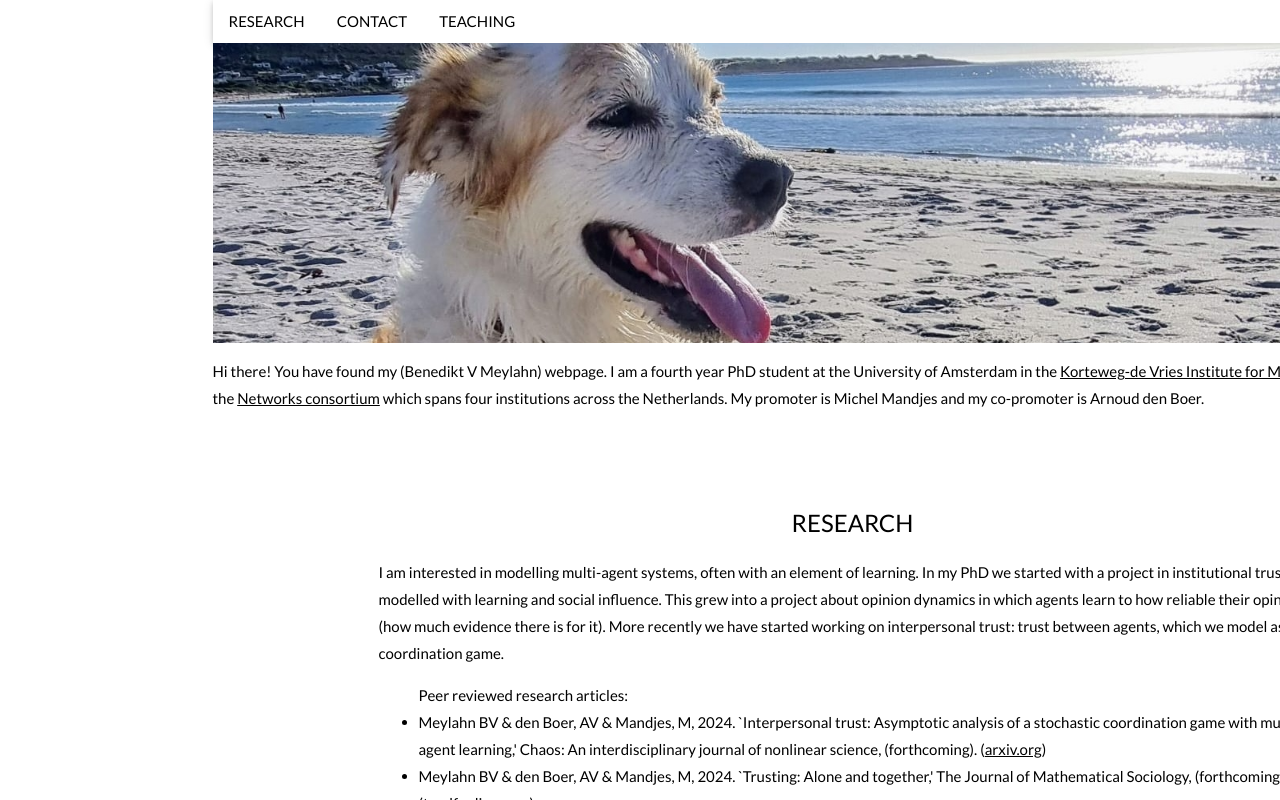
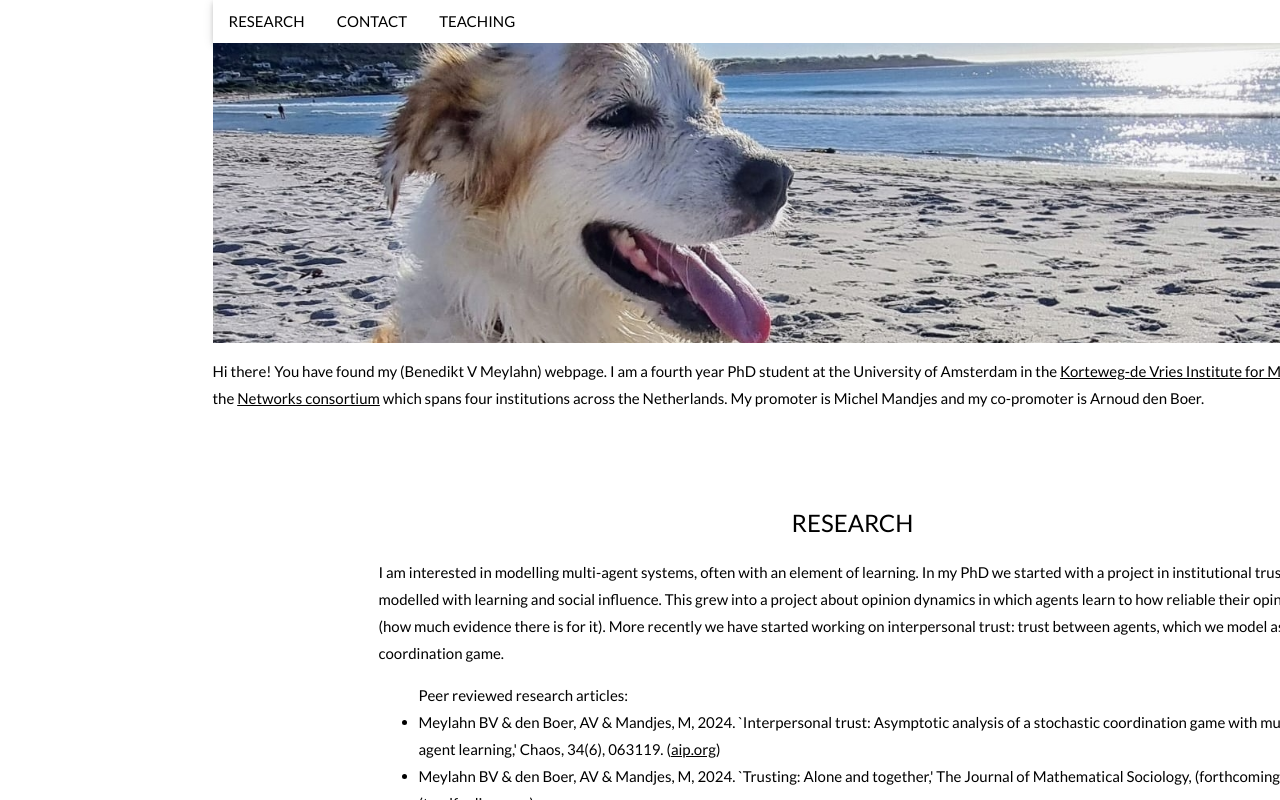
Before and after one commit to Benephfer/Benedikt-Meylahn, a plain HTML site: page index.html in a window 1280 px wide. Drawn offline with nearby package versions, Linux system fonts and the light colour scheme; some packages are replaced by stand-ins of ours.

Commit message:
Update index.html
Link to Chaos article replacing the arxiv link.

```diff
--- a/index.html
+++ b/index.html
@@ -138,7 +138,7 @@ I am interested in modelling multi-agent systems, often with an element of learn
 </p>
 
 <ul>Peer reviewed research articles:
-<li>Meylahn BV & den Boer, AV & Mandjes, M, 2024. `Interpersonal trust: Asymptotic analysis of a stochastic coordination game with multi-agent learning,' Chaos: An interdisciplinary journal of nonlinear science, (forthcoming). (<a href="https://arxiv.org/abs/2402.03894" class="w3-hover-green">arxiv.org</a>)</li>
+<li>Meylahn BV & den Boer, AV & Mandjes, M, 2024. `Interpersonal trust: Asymptotic analysis of a stochastic coordination game with multi-agent learning,' Chaos, 34(6), 063119. (<a href="https://pubs.aip.org/aip/cha/article/34/6/063119/3297245/Interpersonal-trust-Asymptotic-analysis-of-a" class="w3-hover-green">aip.org</a>)</li>
 <li>Meylahn BV & den Boer, AV & Mandjes, M, 2024. `Trusting: Alone and together,' The Journal of Mathematical Sociology, (forthcoming). (<a href="https://www.tandfonline.com/doi/full/10.1080/0022250X.2024.2340135" class="w3-hover-green">tandfonline.com</a>)</li>
 <li>Meylahn BV & van Vuuren JH, 2021. `The evolutionary spatial snowdrift game on a cycle: An asymptotic analysis,' Open Journal of Discrete Applied Mathematics, 4(3), 36-59. (<a href="https://pisrt.org/psrpress/j/odam/2021/3/the-evolutionary-spatial-snowdrift-game-on-a-cycle-an-asymptotic-analysis.pdf" class="w3-hover-green">PSIR.org</a>)</li>
 </ul>
```
